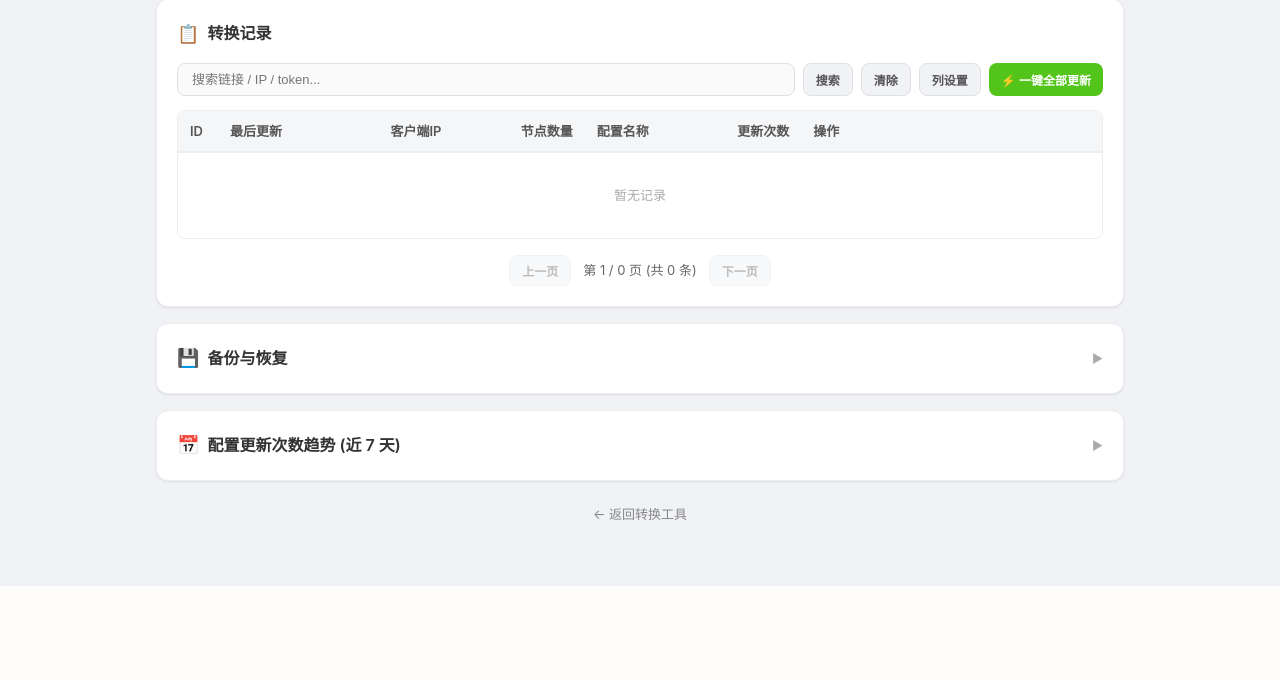
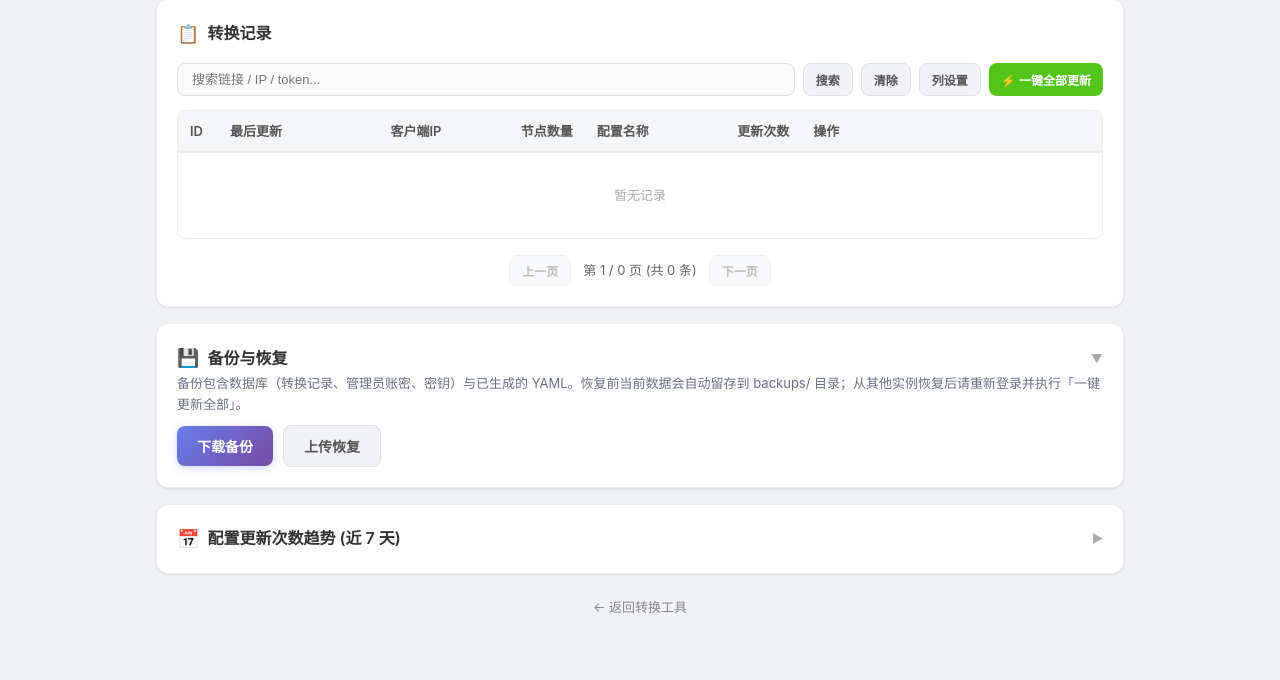
Before and after one commit to saeson001/vless2clash, a Flask app: page /manage in a window 1280 px wide. Shown: the part 1080-1760 px from the top of the page. Before the commit the page ends 1666 px from the top, so only its background shows below. Run offline with Flask 3, Linux system fonts and the light colour scheme; the visitor is signed in with stand-in values (Sample User, id 1); data that the repository does not hold is empty.

Commit message:
fix(v1.6.41): backup card expanded by default
The collapsed card was missed as the backup/restore entry point.

```diff
--- a/templates/manage.html
+++ b/templates/manage.html
@@ -243,9 +243,9 @@
                 <div class="card-header collapsible-header" onclick="togglePanel('backup')" id="backup-header">
                     <span class="card-icon">💾</span>
                     <h2>备份与恢复</h2>
-                    <span class="toggle-arrow" id="backup-arrow">▶</span>
+                    <span class="toggle-arrow" id="backup-arrow">▼</span>
                 </div>
-                <div class="collapsible-content" id="backup-content" style="display:none;">
+                <div class="collapsible-content" id="backup-content">
                     <p style="font-size:13px;color:#6b7280;margin-bottom:10px;">
                         备份包含数据库（转换记录、管理员账密、密钥）与已生成的 YAML。恢复前当前数据会自动留存到 backups/ 目录；从其他实例恢复后请重新登录并执行「一键更新全部」。
                     </p>
```
